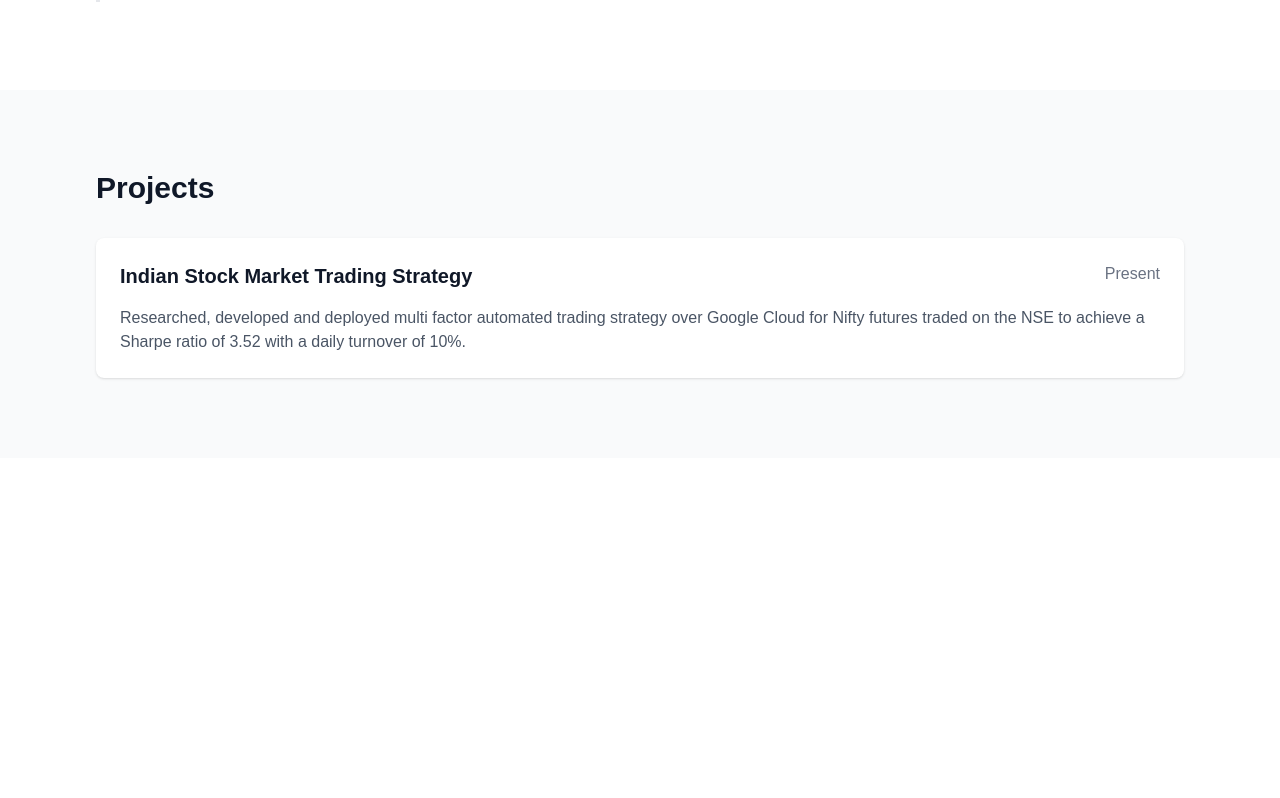
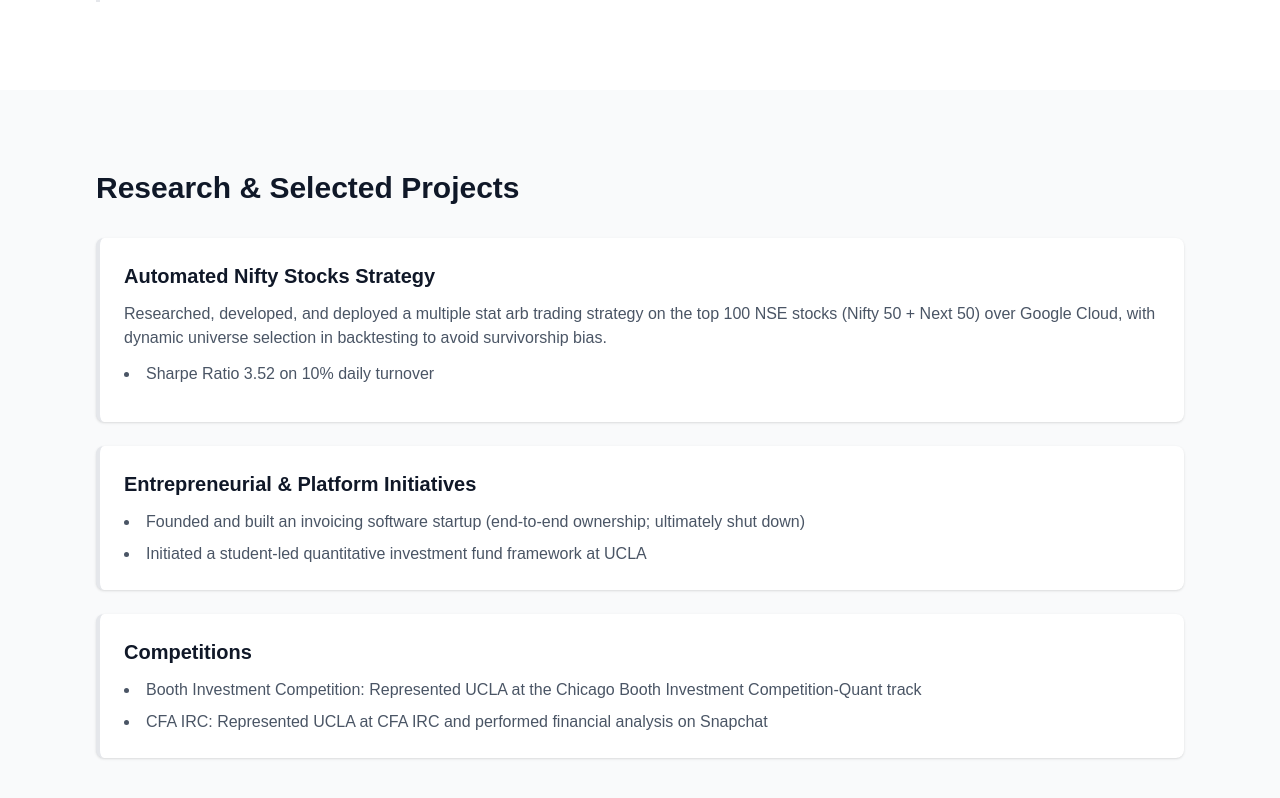
Before and after one commit to kartikagarwal777/portfolio-website, a Next.js app: page / in a window 1280 px wide. Shown: the part 3094-3892 px from the top of the page. Before the commit the page ends 3552 px from the top, so only its background shows below. Built offline with nearby package versions, Linux system fonts and the light colour scheme.

Commit message:
Update projects section with all research and selected projects

```diff
--- a/src/components/Projects.tsx
+++ b/src/components/Projects.tsx
@@ -1,17 +1,53 @@
 const Projects = () => {
+  const projects = [
+    {
+      title: "Automated Nifty Stocks Strategy",
+      description: "Researched, developed, and deployed a multiple stat arb trading strategy on the top 100 NSE stocks (Nifty 50 + Next 50) over Google Cloud, with dynamic universe selection in backtesting to avoid survivorship bias.",
+      highlights: ["Sharpe Ratio 3.52 on 10% daily turnover"]
+    },
+    {
+      title: "Entrepreneurial & Platform Initiatives",
+      items: [
+        "Founded and built an invoicing software startup (end-to-end ownership; ultimately shut down)",
+        "Initiated a student-led quantitative investment fund framework at UCLA"
+      ]
+    },
+    {
+      title: "Competitions",
+      items: [
+        "Booth Investment Competition: Represented UCLA at the Chicago Booth Investment Competition-Quant track",
+        "CFA IRC: Represented UCLA at CFA IRC and performed financial analysis on Snapchat"
+      ]
+    }
+  ];
+
   return (
     <section id="projects" className="py-20 bg-gray-50">
       <div className="max-w-6xl mx-auto px-4 sm:px-6 lg:px-8">
-        <h2 className="text-3xl font-bold text-gray-900 mb-8">Projects</h2>
-        <div className="bg-white p-6 rounded-lg shadow-sm">
-          <div className="flex flex-col sm:flex-row justify-between mb-4">
-            <h3 className="text-xl font-bold text-gray-900">Indian Stock Market Trading Strategy</h3>
-            <span className="text-gray-500">Present</span>
-          </div>
-          <p className="text-gray-600">
-            Researched, developed and deployed multi factor automated trading strategy over Google Cloud
-            for Nifty futures traded on the NSE to achieve a Sharpe ratio of 3.52 with a daily turnover of 10%.
-          </p>
+        <h2 className="text-3xl font-bold text-gray-900 mb-8">Research & Selected Projects</h2>
+        <div className="space-y-6">
+          {projects.map((project, index) => (
+            <div key={index} className="bg-white p-6 rounded-lg shadow-sm hover:shadow-lg transition-all hover:border-blue-500 border-l-4 border-gray-200 hover:rounded-xl">
+              <h3 className="text-xl font-bold text-gray-900 mb-3">{project.title}</h3>
+              {project.description && (
+                <p className="text-gray-600 mb-3">{project.description}</p>
+              )}
+              {project.highlights && (
+                <ul className="list-disc list-inside space-y-1 text-gray-600 mb-3">
+                  {project.highlights.map((highlight, idx) => (
+                    <li key={idx}>{highlight}</li>
+                  ))}
+                </ul>
+              )}
+              {project.items && (
+                <ul className="list-disc list-inside space-y-2 text-gray-600">
+                  {project.items.map((item, idx) => (
+                    <li key={idx}>{item}</li>
+                  ))}
+                </ul>
+              )}
+            </div>
+          ))}
         </div>
       </div>
     </section>
```
